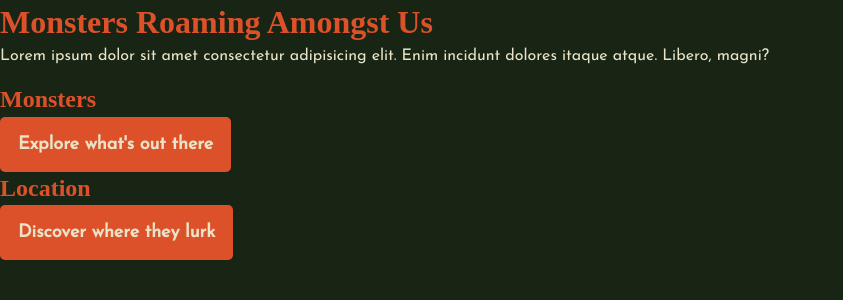
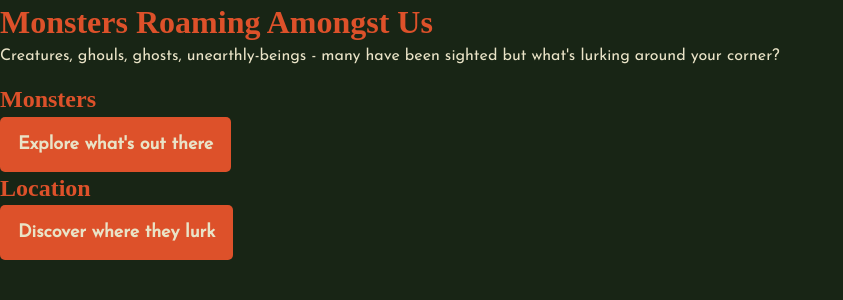
Before and after one commit to the-bombers/jaeger, a Django app: page / in a window 1280 px wide. Shown: the top 300 px of the page, without its empty margins (0-843 px from the left). Run offline with Django 3.2, Linux system fonts and the light colour scheme; some web fonts are replaced.

Commit message:
edit content

```diff
--- a/jaegerserver/templates/jaegerserver/index.html
+++ b/jaegerserver/templates/jaegerserver/index.html
@@ -7,7 +7,7 @@
 {% block content %}
 <div class="content-container">
     <h1>Monsters Roaming Amongst Us</h1>
-    <p>Lorem ipsum dolor sit amet consectetur adipisicing elit. Enim incidunt dolores itaque atque. Libero, magni?</p>
+    <p>Creatures, ghouls, ghosts, unearthly-beings - many have been sighted but what's lurking around your corner?</p>
     <div>
         <h2>Monsters</h2>
         <!-- insert monster image -->
```
